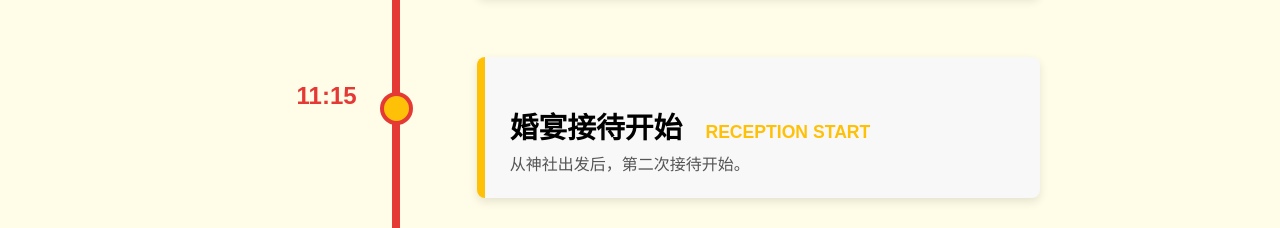
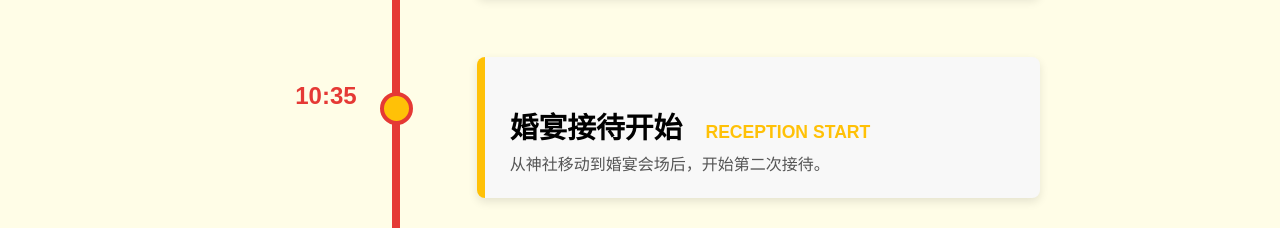
Before and after one commit to kinchan-xinyun/wedding-invitations, a website with bundled scripts: page cn.html in a window 1280 px wide. Shown: the part 3972-4200 px from the top of the page. Built offline with nearby package versions, Linux system fonts and the light colour scheme; a web font is replaced by a local one.

Commit message:
Fix: cn.htmlに10:35のスケジュールセクションを追加、招待コードプレースホルダー更新
- cn.htmlに披露宴受付開始（10:35）のセクションを追加
- 招待コードのプレースホルダーを実際の形式に更新

```diff
--- a/cn.html
+++ b/cn.html
@@ -209,10 +209,10 @@
         </div>
       </div>
       <div class="schedule-item fade-section">
-        <div class="schedule-time">11:15</div>
+        <div class="schedule-time">10:35</div>
         <div class="schedule-content">
           <h3>婚宴接待开始 <span>RECEPTION START</span></h3>
-          <p>从神社出发后，第二次接待开始。</p>
+          <p>从神社移动到婚宴会场后，开始第二次接待。</p>
         </div>
       </div>
       <div class="schedule-item fade-section">
```
